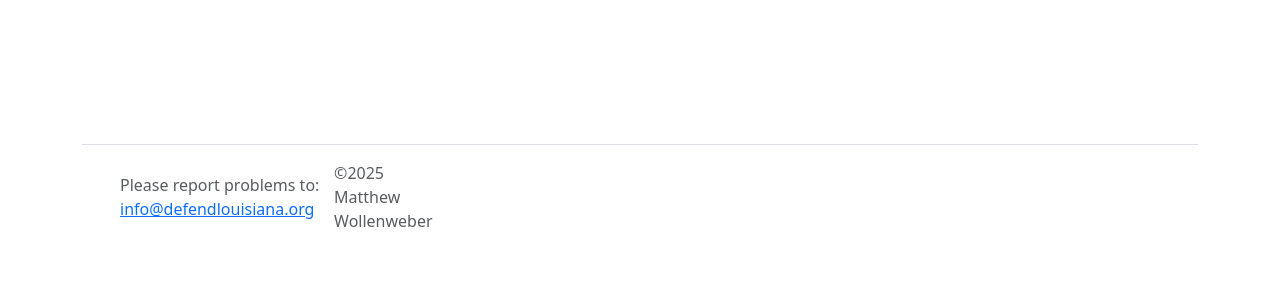
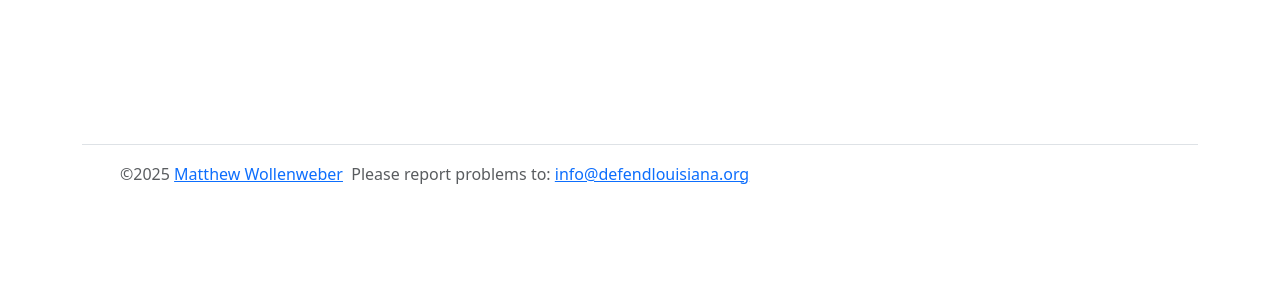
Before and after one commit to mwollenweber/LALookup, a Django app: page /callMyGov in a window 1280 px wide. Shown: the top 300 px of the page. Run offline with Django 4.2, Linux system fonts and the light colour scheme; parts of the project's set-up code (start-up, migrations or seed data) failed here and were passed over; some libraries are stand-ins or nearby versions.

Commit message:
footer edits

```diff
--- a/LALookup/templates/base.html
+++ b/LALookup/templates/base.html
@@ -73,12 +73,13 @@
 
         <div class="container">
           <footer class="d-flex flex-wrap justify-content-between align-items-center py-3 my-4 border-top">
-            <div class="col-md-4 d-flex align-items-center">
+            <div class="col-md-8 d-flex align-items-center">
               <a href="/" class="mb-3 me-2 mb-md-0 text-body-secondary text-decoration-none lh-1">
                 <svg class="bi" width="30" height="24"><use xlink:href="#bootstrap"/></svg>
               </a>
-                <span class="mb-3 mb-md-0 text-body-secondary">Please report problems to: <a href="mailto:info@defendlouisiana.org">info@defendlouisiana.org </a></span>
-                <span class="mb-3 mb-md-0 text-body-secondary">&copy;2025 Matthew Wollenweber</span>
+                 <span class="mb-3 mb-md-0 text-body-secondary"> &copy;2025  <a href="https://insomniac.tech/matthew-wollenweber/">Matthew Wollenweber</a> </span>
+                <span class="mb-3 mb-md-0 text-body-secondary">&nbsp; Please report problems to: <a href="mailto:info@defendlouisiana.org">info@defendlouisiana.org </a></span>
+
             </div>
 
             <ul class="nav col-md-4 justify-content-end list-unstyled d-flex">
```
